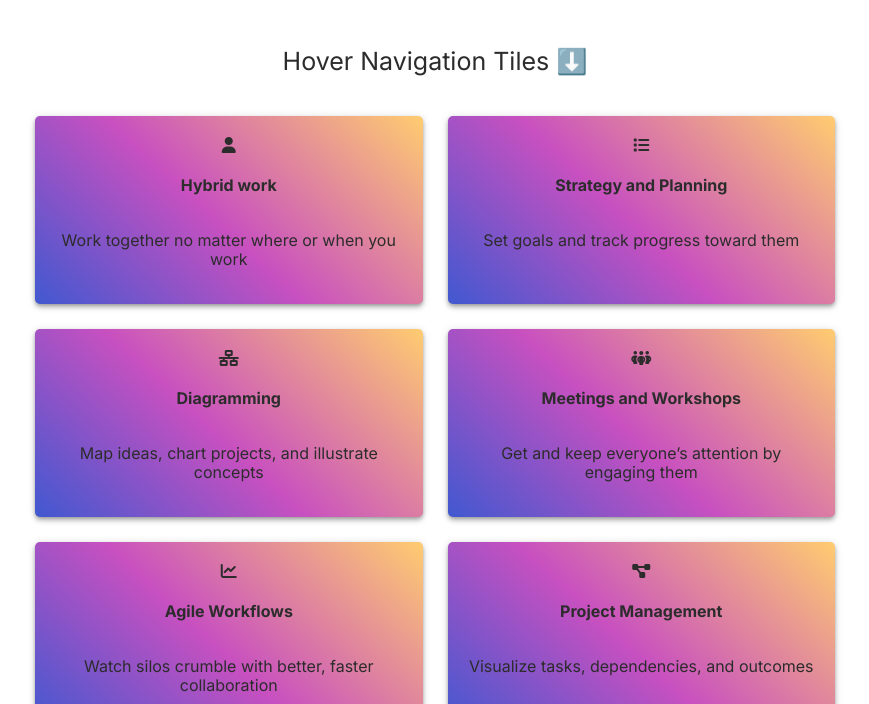
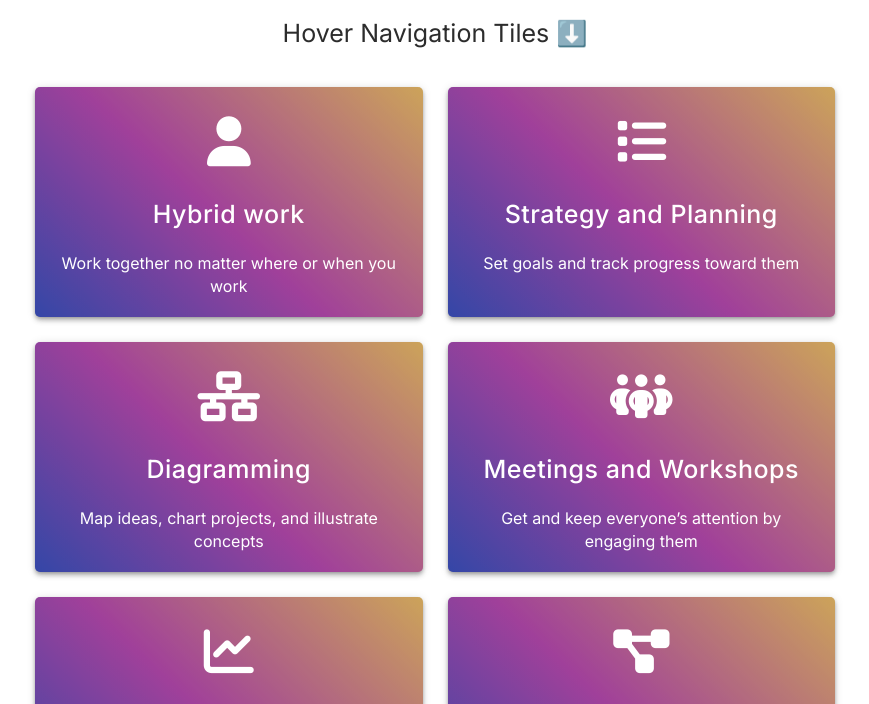
Before and after one commit to nat-davydova/direction-aware-hover, a website: page src/index.template.html in a window 1280 px wide. Shown: the part 160-864 px from the top of the page, without its empty margins (205-1074 px from the left). Drawn offline with nearby package versions, Linux system fonts and the light colour scheme.

Commit message:
feat: add full tile styles and hover style

```diff
--- a/package.json
+++ b/package.json
@@ -1,6 +1,6 @@
 {
   "name": "direction-aware-hover-effect",
-  "version": "2022.12.10-19.35.42",
+  "version": "2022.12.10-20.07.56",
   "license": "UNLICENSED",
   "homepage": "https://codepen.io/nat-davydova/pen/YzvMNYO/91c83250ea53b76fddd51a99117146fc",
   "scripts": {
--- a/src/style.css
+++ b/src/style.css
@@ -11,7 +11,7 @@ body a {
 /* PEN STYLES - !!! you dont neeed them */
 .header {
   max-width: 500px;
-  margin: 50px auto;
+  margin: auto;
   text-align: center;
 }
 
@@ -52,7 +52,7 @@ body a {
 .content {
   width: 800px;
   max-width: 95%;
-  margin: auto;
+  margin: 50px auto;
 }
 
 .content__title {
@@ -70,10 +70,13 @@ body a {
 }
 
 .tiles-nav__item {
+  position: relative;
   display: flex;
   flex-direction: column;
   padding: 20px;
+  color: #fff;
   text-align: center;
+  line-height: 1.4;
   background-color: #4158d0;
   background-image: linear-gradient(
     43deg,
@@ -86,3 +89,48 @@ body a {
   border-radius: 5px;
   cursor: pointer;
 }
+
+.tiles-nav__item:after {
+  position: absolute;
+  top: 0;
+  left: 0;
+  width: 100%;
+  height: 100%;
+  content: "";
+  border-radius: 5px;
+  background-color: rgba(0, 0, 0, 0.2);
+}
+
+/* .tiles-nav__item:nth-child(1):before {
+  position: absolute;
+  top: 0;
+  left: 0;
+  width: 100%;
+  height: 100%;
+  content: "";
+  border-radius: 5px;
+  background-color: rgba(0, 0, 0, 0.4);
+  backdrop-filter: invert(100%);
+} */
+
+.tiles-nav__item > * {
+  position: relative;
+  z-index: 2;
+}
+
+.tile__icon {
+  font-size: 50px;
+  margin-bottom: 20px;
+}
+
+.tile__title {
+  margin-top: 0;
+  margin-bottom: 20px;
+  font-size: 25px;
+  font-weight: 500;
+  letter-spacing: 0.5px;
+}
+
+.tile__descr {
+  margin: 0;
+}
```
Also changed, not shown: dist/style.css.
